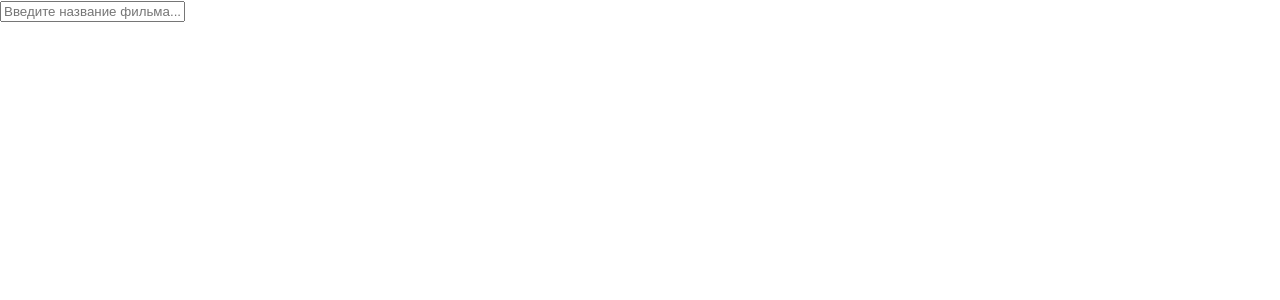
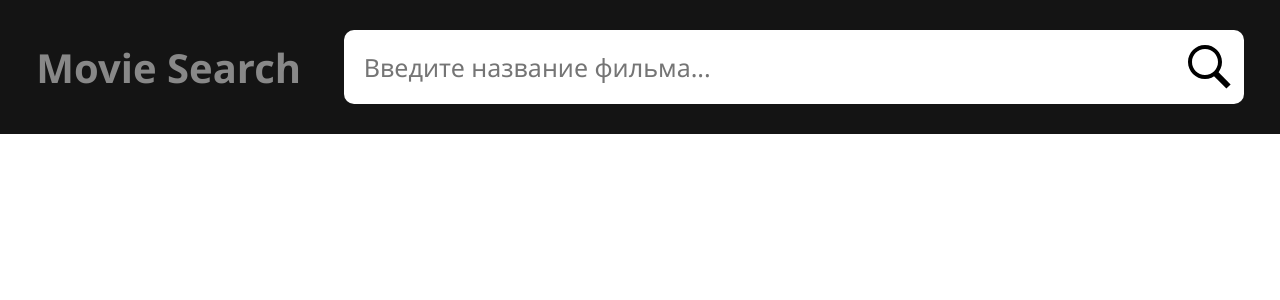
Before and after one commit to Maxim93mk/Movie-Search, a React (Create React App) app: page / in a window 1280 px wide. Shown: the top 300 px of the page. Built offline with nearby package versions, Linux system fonts and the light colour scheme.

Commit message:
Стилизация header - готово

```diff
--- a/src/components/card-movie/CardMovie.jsx
+++ b/src/components/card-movie/CardMovie.jsx
@@ -0,0 +1,16 @@
+import React from "react";
+import './CardMovie.css';
+
+function CardMovie (props){
+    return (
+        <>
+        <div className="card">
+            <img src={props.poster} alt={props.title} />
+            <p>{props.title}</p>
+            <p>{props.year}</p>
+        </div>
+        </>
+    )
+}
+
+export default CardMovie;
--- /dev/null
+++ b/src/components/header/Header.jsx
@@ -0,0 +1,23 @@
+import styles from './Header.module.css';
+
+function Header() {
+    return (
+        <>
+            <header>
+                <div className="wrapper">
+                    <section className={styles.header}>
+                        <h1 className={styles.title}>Movie Search</h1>
+                        <div className={styles.searchBlock}>
+                            <input type="text"
+                                className={styles.searchInput}
+                                placeholder='Введите название фильма...' />
+                            <button className={styles.searchBtn}></button>
+                        </div>
+                    </section>
+                </div>
+            </header>
+        </>
+    );
+}
+
+export default Header;
--- /dev/null
+++ b/src/components/header/Header.module.css
@@ -0,0 +1,54 @@
+.header {
+    background-color: #141414;
+    display: flex;
+    align-items: center;
+    justify-content: space-around;
+    flex-wrap: wrap;
+    padding: 30px 20px;
+    gap: 10px;
+}
+
+.title {
+    text-align: center;
+    color: #888888;
+    font-family: 'Segoe UI', sans-serif;
+    font-size: 40px;
+}
+
+.searchBlock {
+    display: flex;
+    align-items: center;
+    border-radius: 10px;
+    background-color: #ffffff;
+    max-width: 900px;
+    min-width: 260px;
+    width: 100%;
+    padding: 10px;
+}
+
+.searchInput {
+    padding: 10px;
+    width: inherit;
+    border: none;
+    background-color: inherit;
+    display: flex;
+    align-items: center;
+    font-family: 'Segoe UI', sans-serif;
+    font-size: 25px;
+    outline: none;
+}
+
+.searchBtn {
+    background-image: url('../../../public/assets/img/search.svg');
+    background-position: center;
+    background-repeat: no-repeat;
+    background-color: #ffffff;
+    border-radius: 10px;
+    max-width: 50px;
+    min-height: 50px;
+    width: 100%;
+    height: 100%;
+    outline: none;
+    border: none;
+    cursor: pointer;
+}
--- a/src/index.css
+++ b/src/index.css
@@ -11,3 +11,16 @@ code {
   font-family: source-code-pro, Menlo, Monaco, Consolas, 'Courier New',
     monospace;
 }
+
+* {
+  margin: 0;
+  padding: 0;
+  box-sizing: border-box;
+}
+
+
+.wrapper {
+  max-width: 1440px;
+  width: 100%;
+  margin: 0 auto;
+}
--- a/src/pages/main-page/MainPage.jsx
+++ b/src/pages/main-page/MainPage.jsx
@@ -1,40 +1,51 @@
 import './MainPage.css';
-import React from 'react';
-
+import React, { useState, useEffect } from 'react';
+import CardMovie from '../../components/card-movie/CardMovie';
+import Header from '../../components/header/Header';
 
 function MainPage() {
-    let title = '';
-    let db = []
-    let data = (search) => {
-        search = encodeURIComponent(search);
-        console.log(typeof (search))
-        let url = `http://www.omdbapi.com/?i=tt3896198&apikey=126a658e&s=${search}`;
-        fetch(url)
-            .then(response => {
-                console.log(response)
-                if (!response.ok) {
-                    throw new Error('Network response was not ok');
-                }
-                return response.json();
-            })
-            .then(data => {
-                console.log('Data received:', data);
-                db = data.Search;
-                //  return data;
-            })
-            .catch(error => {
-                console.error('There was a problem with the fetch operation:', error);
-            });
-            return db
-    }
-    console.log(db)
+    // let [movies, setMovies] = useState([]);
+
+    // let data = async (search) => {
+    //     search = encodeURIComponent(search);
+    //     let url = `http://www.omdbapi.com/?i=tt3896198&apikey=126a658e&s=${search}`;
+
+    //     await fetch(url)
+    //         .then(response => {
+    //             if (!response.ok) {
+    //                 throw new Error('Network response was not ok');
+    //             }
+    //             return response.json();
+    //         })
+    //         .then(data => {
+    //             console.log('Data received:', data);
+    //             setMovies(data.Search);
+    //         })
+    //         .catch(error => {
+    //             console.error('There was a problem with the fetch operation:', error);
+    //         });
+    // };
+
+    // useEffect(() => {
+    //     data();
+    // }, []);
+
+    // let list = movies.map((elem) => {
+    //     return (
+    //         <>
+    //             <CardMovie
+    //                 title={elem.Title}
+    //                 year={elem.Year}
+    //                 poster={elem.Poster}
+    //             />
+    //         </>
+
+    //     )
+    // });
     return (
         <>
-            {/* {data("year")} */}
-            <input type="text"
-                placeholder='Введите название фильма...'
-                onBlur={(evt) => data(evt.target.value)} />
-            <p>{title}</p>
+        <Header/>
+            {/* <section>{list}</section> */}
         </>
     );
 }
```
Also changed, not shown: package.json (+5 -2 lines), public/assets/img/search.svg (added), 1 other file (tests, documents, lock files or other folders).
